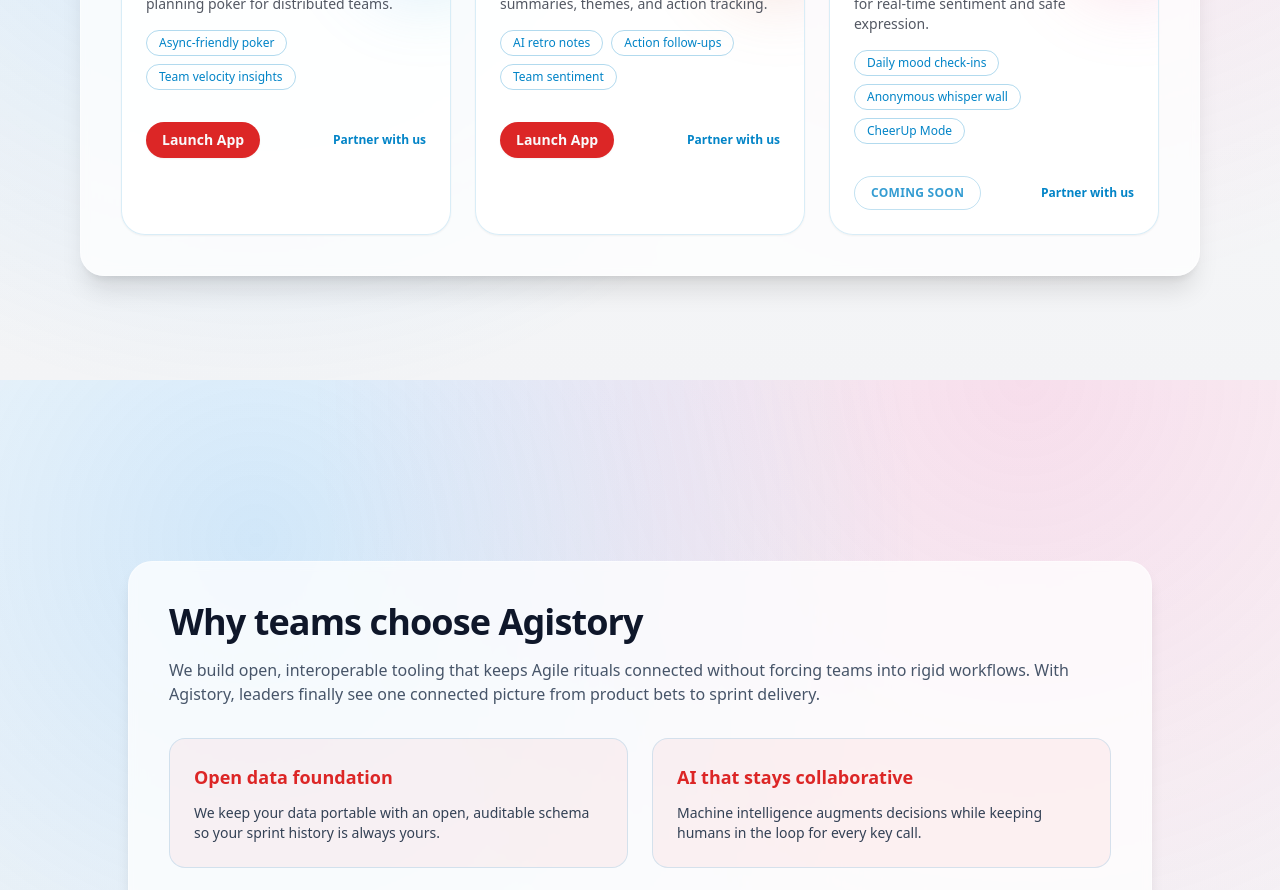
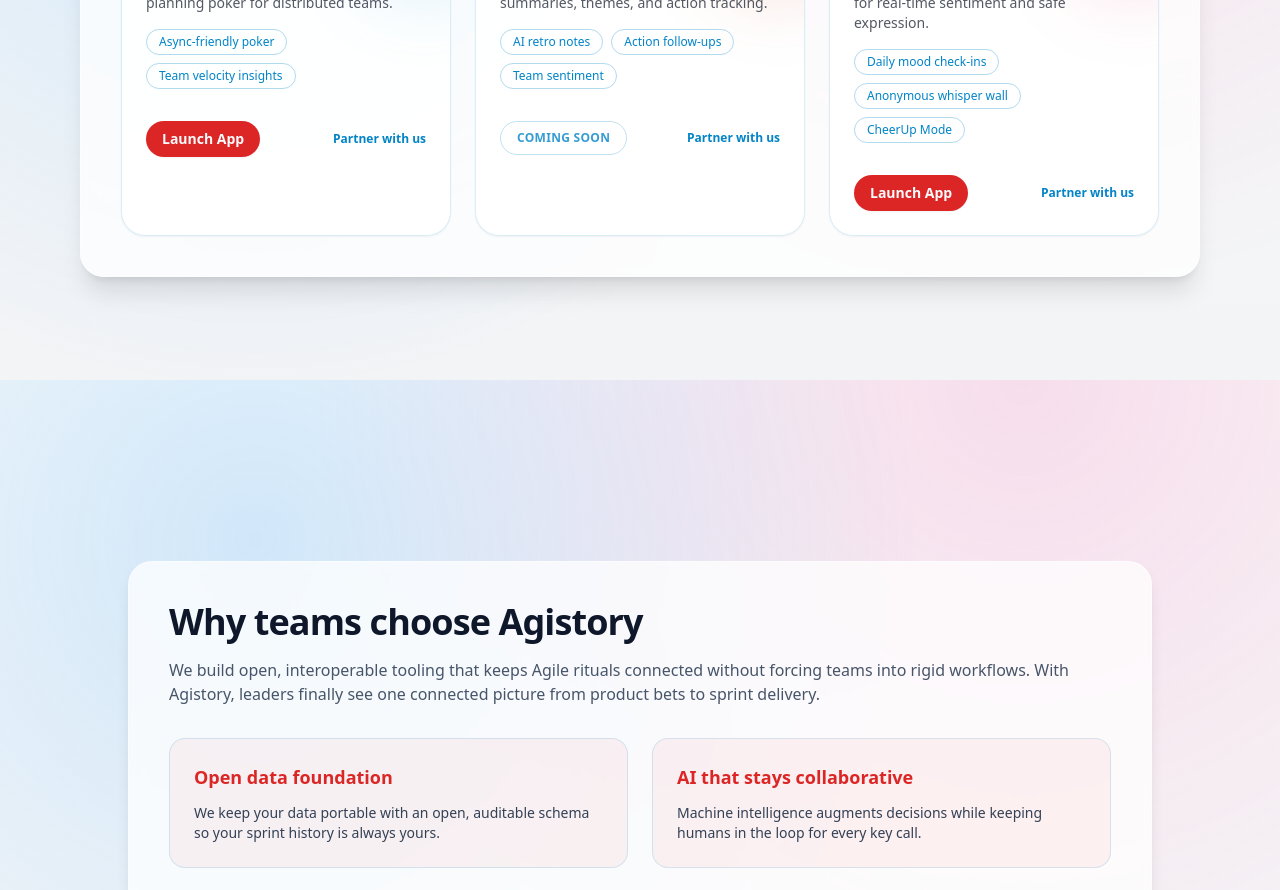
Before and after one commit to harsharshh/Agistory, a Next.js app: page / in a window 1280 px wide. Shown: the part 1220-2110 px from the top of the page. Built offline with nearby package versions, Linux system fonts and the light colour scheme.

Commit message:
live squadPulse

```diff
--- a/src/data/products.ts
+++ b/src/data/products.ts
@@ -24,7 +24,7 @@
     description: "Automated retrospectives with AI summaries, themes, and action tracking.",
     gradient: "from-[#14b8a6] via-[#f97316] to-[#8b5cf6]",
     status: "live",
-    url: "https://retro-scope.vercel.app/",
+
     highlights: ["AI retro notes", "Action follow-ups", "Team sentiment"],
   },
   {
@@ -32,7 +32,8 @@
     name: "SquadPulse",
     description: "Team pulse and anonymous whisper wall for real-time sentiment and safe expression.",
     gradient: "from-[#f97316] via-[#fb7185] to-[#c084fc]",
-    status: "coming-soon",
+    status: "live",
+    url: "https://squad-pulse-m33w.vercel.app/",
     highlights: ["Daily mood check-ins", "Anonymous whisper wall", "CheerUp Mode"],
   },
 ];
```
